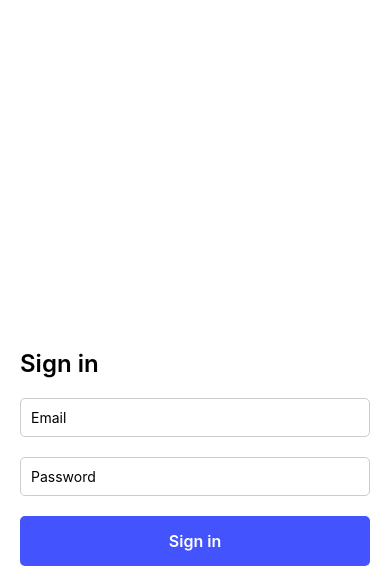
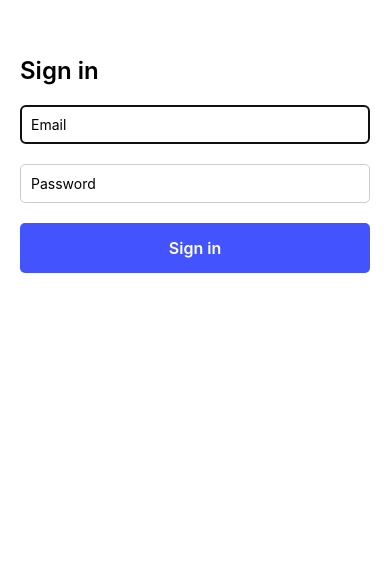
Before and after one commit to notJust-dev/ReactNativeAuthentication, a React Native app: screen / in a window 390 px wide. Shown: the part 258-844 px from the top of the page. Built offline with nearby package versions, Linux system fonts and the light colour scheme.

Commit message:
textinput props

```diff
--- a/App.tsx
+++ b/App.tsx
@@ -18,7 +18,14 @@ export default function App() {
     >
       <Text style={styles.title}>Sign in</Text>
 
-      <TextInput placeholder='Email' style={styles.input} />
+      <TextInput
+        placeholder='Email'
+        style={styles.input}
+        autoFocus
+        autoCapitalize='none'
+        keyboardType='email-address'
+        autoComplete='email'
+      />
       <TextInput placeholder='Password' style={styles.input} secureTextEntry />
 
       <Pressable
@@ -39,7 +46,7 @@ const styles = StyleSheet.create({
   container: {
     flex: 1,
     backgroundColor: '#fff',
-    justifyContent: 'flex-end',
+    justifyContent: 'center',
     padding: 20,
     gap: 20,
   },
```
